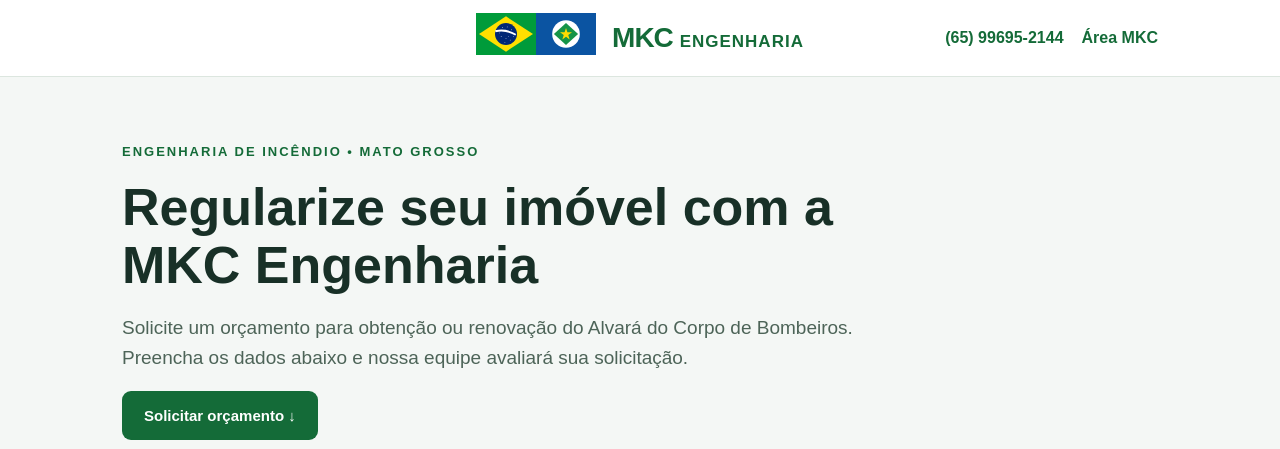
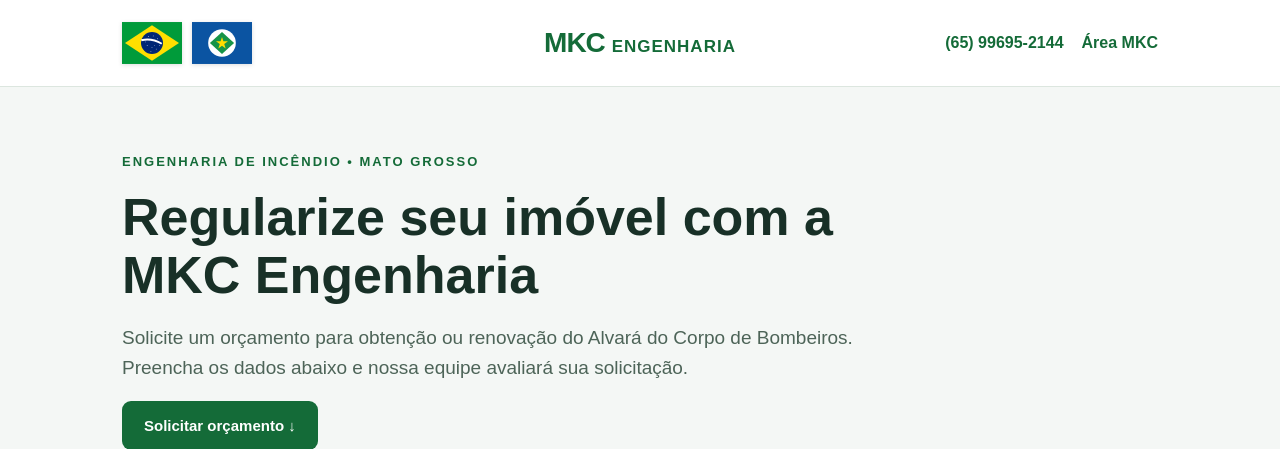
Before and after one commit to oliveiraronnie-lab/mkc-portal-orcamentos, a Flask app: page / in a window 1280 px wide. Shown: the top 449 px of the page. Run offline with Flask 3, Linux system fonts and the light colour scheme.

Commit message:
Add files via upload

```diff
--- a/mkc-portal-simples/static/style.css
+++ b/mkc-portal-simples/static/style.css
@@ -2,3 +2,16 @@
 
 /* MKC: identidade centralizada e contato */
 .nav{position:relative;justify-content:center;gap:16px}.brand{text-align:center;line-height:1.15}.navright{position:absolute;right:22px;display:flex;align-items:center;gap:18px}.contact{color:var(--green);font-weight:700;text-decoration:none}footer a{color:var(--green)}input[data-uppercase],textarea[data-uppercase]{text-transform:uppercase}input:invalid:not(:placeholder-shown){border-color:#b66b6b}@media(max-width:800px){.nav{flex-direction:column;padding-top:16px;padding-bottom:14px}.navright{position:static;justify-content:center;flex-wrap:wrap;gap:14px}}
+
+/* Bandeiras alinhadas horizontalmente à identidade MKC */
+.brand-flags{display:flex;align-items:center;justify-content:center;gap:22px;min-width:0}
+.brand-flags .brand{white-space:nowrap}
+.flag{width:60px;height:42px;object-fit:contain;flex-shrink:0;filter:drop-shadow(0 1px 2px #0002)}
+@media(max-width:480px){.brand-flags{gap:9px}.flag{width:40px;height:28px}.brand-flags .brand{font-size:22px}.brand-flags .brand span{font-size:11px}}
+
+/* Bandeiras juntas no lado esquerdo; marca MKC centralizada */
+.nav{position:relative;justify-content:center;min-height:86px}
+.flags-left{position:absolute;left:22px;top:50%;transform:translateY(-50%);display:flex;align-items:center;gap:10px}
+.flags-left .flag{width:60px;height:42px;object-fit:contain}
+@media(max-width:900px){.nav{flex-direction:column;gap:10px;padding-top:15px;padding-bottom:14px}.flags-left{position:static;transform:none;align-self:flex-start}.navright{position:static}}
+@media(max-width:480px){.flags-left .flag{width:46px;height:32px}.flags-left{gap:8px}}
```
